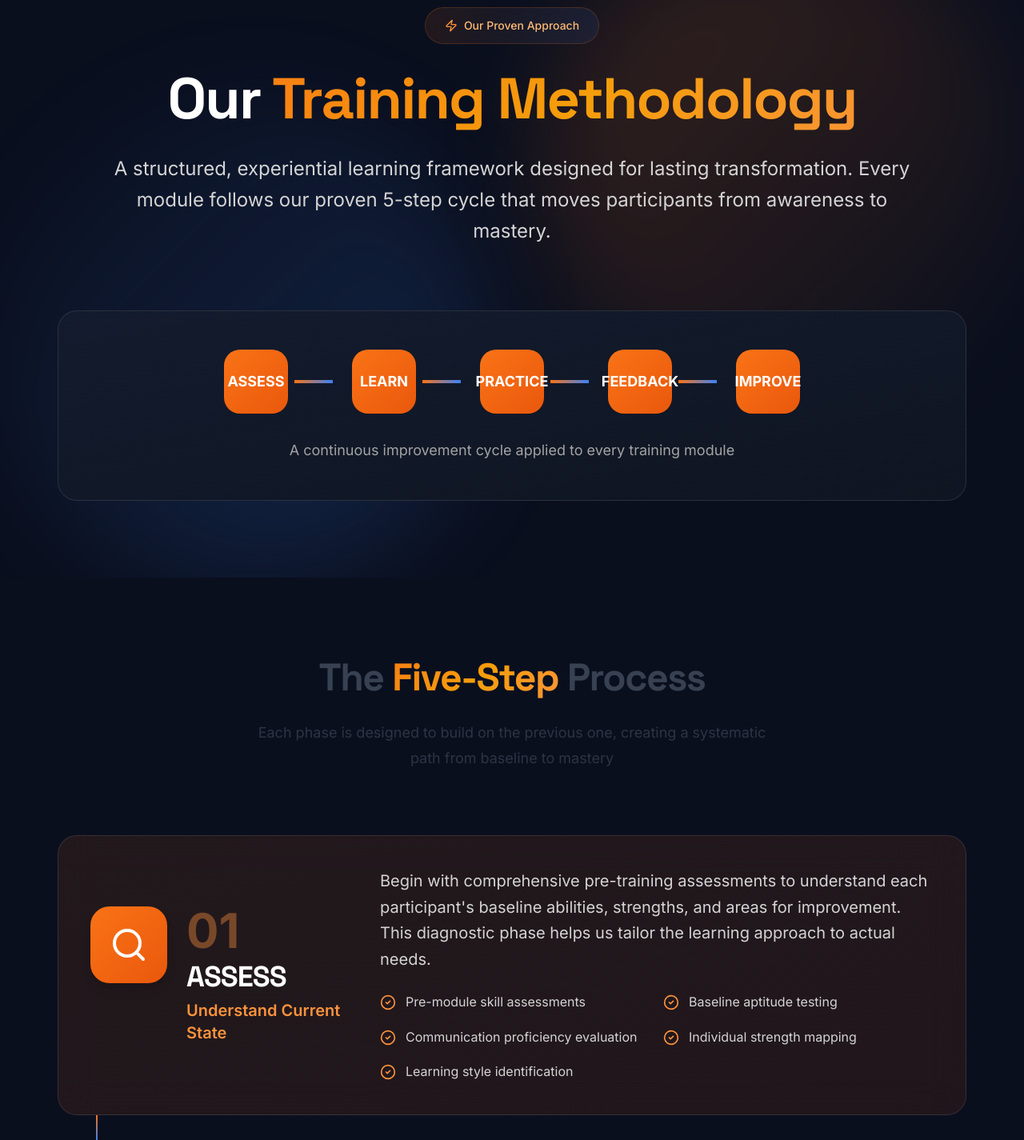
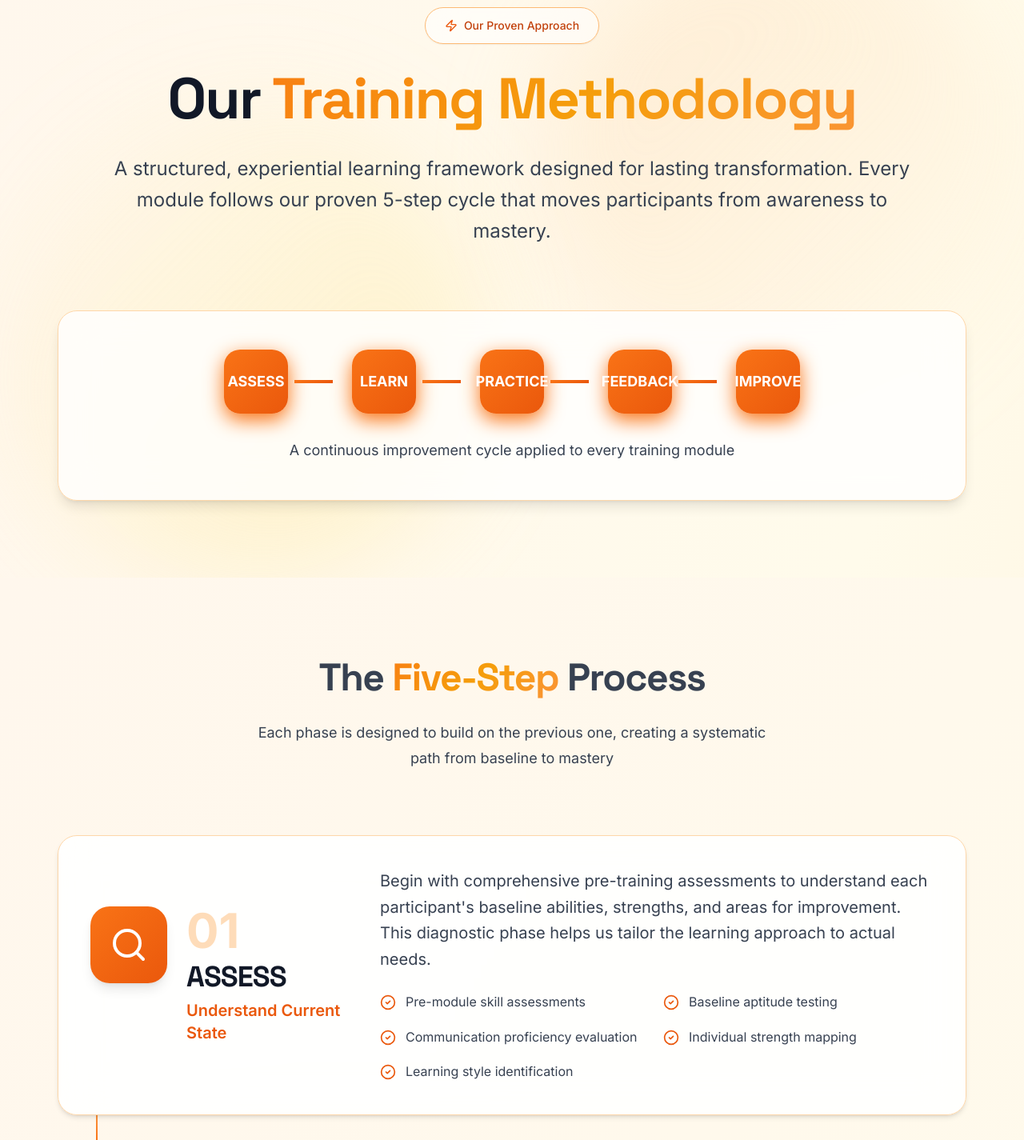
Before and after one commit to amanmodak98/4ah, a Next.js app: page /methodology in a window 1280 px wide. Shown: the part 220-1645 px from the top of the page at 80% size. Built offline with nearby package versions, Linux system fonts and the light colour scheme.

Commit message:
feat: Update contact phone number across multiple components for consistency

```diff
--- a/src/app/contact/page.tsx
+++ b/src/app/contact/page.tsx
@@ -265,7 +265,7 @@ export default function ContactPage() {
                 <div className="space-y-5">
                   {[
                     { icon: Mail,     label: 'Email',    value: 'info@4ah.in',          href: 'mailto:info@4ah.in',  colorClass: 'bg-orange/10',    textClass: 'text-orange'    },
-                    { icon: Phone,    label: 'Phone',    value: '+91 99999 99999',       href: 'tel:+919999999999',   colorClass: 'bg-purple/10',    textClass: 'text-purple'    },
+                    { icon: Phone,    label: 'Phone',    value: '+91 9152053225',       href: 'tel:+919152053225',   colorClass: 'bg-purple/10',    textClass: 'text-purple'    },
                     { icon: MapPin,   label: 'Location', value: 'India',                 href: null,                  colorClass: 'bg-teal/10',      textClass: 'text-teal'      },
                     { icon: Calendar, label: 'Hours',    value: 'Mon-Sat: 9 AM - 6 PM', href: null,                  colorClass: 'bg-blue-500/10',  textClass: 'text-blue-500'  },
                   ].map((item) => (
--- a/src/app/globals.css
+++ b/src/app/globals.css
@@ -485,10 +485,9 @@
 
   .section-subtitle {
     font-size: 1.125rem;
-    color: inherit;
+    color: #374151;
     max-width: 42rem;
     line-height: 1.8;
-    opacity: 0.75;
   }
 
   /* Secondary / ghost button — works on both dark and light backgrounds */
--- a/src/app/methodology/page.tsx
+++ b/src/app/methodology/page.tsx
@@ -167,7 +167,7 @@ export default function MethodologyPage() {
   ]);
 
   return (
-    <main className="min-h-screen pt-20 bg-[#0A0F1E]">
+    <main className="min-h-screen pt-20 bg-gradient-to-br from-orange-50 via-amber-50 to-orange-100">
       {/* JSON-LD Schema */}
       <script
         type="application/ld+json"
@@ -188,8 +188,8 @@ export default function MethodologyPage() {
       {/* Hero Section */}
       <section className="section-padding relative overflow-hidden">
         <div className="absolute inset-0">
-          <div className="absolute top-0 right-0 w-[600px] h-[600px] bg-gradient-to-br from-orange-500/20 to-transparent rounded-full blur-3xl" />
-          <div className="absolute bottom-0 left-0 w-[600px] h-[600px] bg-gradient-to-tl from-blue-500/20 to-transparent rounded-full blur-3xl" />
+          <div className="absolute top-0 right-0 w-[600px] h-[600px] bg-gradient-to-br from-orange-200/40 to-transparent rounded-full blur-3xl" />
+          <div className="absolute bottom-0 left-0 w-[600px] h-[600px] bg-gradient-to-tl from-amber-200/40 to-transparent rounded-full blur-3xl" />
         </div>
 
         <div className="container-custom relative z-10">
@@ -199,16 +199,16 @@ export default function MethodologyPage() {
             transition={{ duration: 0.6 }}
             className="text-center max-w-5xl mx-auto mb-20"
           >
-            <div className="inline-flex items-center space-x-2 bg-gradient-to-r from-orange-500/10 to-blue-500/10 border border-orange-500/20 rounded-full px-6 py-3 backdrop-blur-xl mb-8">
-              <Zap className="w-4 h-4 text-orange-400" />
-              <span className="text-sm font-medium text-orange-300">Our Proven Approach</span>
+            <div className="inline-flex items-center space-x-2 bg-white/60 border border-orange-300 rounded-full px-6 py-3 backdrop-blur-xl mb-8 shadow-sm">
+              <Zap className="w-4 h-4 text-orange-600" />
+              <span className="text-sm font-medium text-orange-700">Our Proven Approach</span>
             </div>
 
-            <h1 className="text-5xl md:text-6xl lg:text-7xl font-bold text-white mb-8 leading-tight">
+            <h1 className="text-5xl md:text-6xl lg:text-7xl font-bold text-gray-900 mb-8 leading-tight">
               Our <span className="text-gradient-animate">Training Methodology</span>
             </h1>
 
-            <p className="text-2xl text-neutral-300 leading-relaxed mb-8">
+            <p className="text-2xl text-gray-700 leading-relaxed mb-8">
               A structured, experiential learning framework designed for lasting transformation.
               Every module follows our proven 5-step cycle that moves participants from awareness to mastery.
             </p>
@@ -221,7 +221,7 @@ export default function MethodologyPage() {
             transition={{ duration: 0.8 }}
             className="relative max-w-6xl mx-auto"
           >
-            <div className="bg-gradient-to-br from-[#131B2E] to-[#0F1521] border border-white/10 rounded-3xl p-12 backdrop-blur-xl">
+            <div className="bg-white/80 border border-orange-200 rounded-3xl p-12 backdrop-blur-xl shadow-lg">
               <div className="flex flex-col md:flex-row items-center justify-center space-y-6 md:space-y-0 md:space-x-4 flex-wrap">
                 {['ASSESS', 'LEARN', 'PRACTICE', 'FEEDBACK', 'IMPROVE'].map((step, index) => (
                   <div key={step} className="flex items-center">
@@ -231,7 +231,7 @@ export default function MethodologyPage() {
                       transition={{ duration: 0.4, delay: 0.2 + index * 0.1 }}
                       className="flex items-center"
                     >
-                      <div className="w-20 h-20 rounded-2xl bg-gradient-to-br from-orange-500 to-orange-600 flex items-center justify-center shadow-glow-orange">
+                      <div className="w-20 h-20 rounded-2xl bg-gradient-to-br from-orange-500 to-orange-600 flex items-center justify-center shadow-orange">
                         <span className="text-white font-bold text-lg">{step}</span>
                       </div>
                     </motion.div>
@@ -240,13 +240,13 @@ export default function MethodologyPage() {
                         initial={{ width: 0 }}
                         animate={{ width: '3rem' }}
                         transition={{ duration: 0.4, delay: 0.4 + index * 0.1 }}
-                        className="hidden md:block h-1 bg-gradient-to-r from-orange-500 to-blue-500 mx-2"
+                        className="hidden md:block h-1 bg-gradient-to-r from-orange-500 to-orange-600 mx-2"
                       />
                     )}
                   </div>
                 ))}
               </div>
-              <p className="text-center text-neutral-400 mt-8 text-lg">
+              <p className="text-center text-gray-700 mt-8 text-lg">
                 A continuous improvement cycle applied to every training module
               </p>
             </div>
@@ -255,7 +255,7 @@ export default function MethodologyPage() {
       </section>
 
       {/* Detailed Methodology Steps */}
-      <section ref={stepsRef} className="section-padding bg-[#0A0F1E]">
+      <section ref={stepsRef} className="section-padding bg-gradient-to-br from-orange-50 to-amber-50">
         <div className="container-custom">
           <motion.div
             initial={{ opacity: 0, y: 30 }}
@@ -282,10 +282,10 @@ export default function MethodologyPage() {
               >
                 {/* Connecting Line */}
                 {index < methodologySteps.length - 1 && (
-                  <div className="absolute left-12 top-full w-0.5 h-8 bg-gradient-to-b from-orange-500 to-blue-500 z-0 hidden lg:block" />
+                  <div className="absolute left-12 top-full w-0.5 h-8 bg-gradient-to-b from-orange-400 to-orange-500 z-0 hidden lg:block" />
                 )}
 
-                <div className={`relative bg-gradient-to-br ${step.bgColor} border border-white/10 hover:border-white/20 rounded-3xl p-10 backdrop-blur-xl transition-all duration-500`}>
+                <div className={`relative bg-white/90 border border-orange-200 hover:border-orange-300 rounded-3xl p-10 backdrop-blur-xl transition-all duration-500 shadow-md hover:shadow-lg`}>
                   <div className="grid grid-cols-1 lg:grid-cols-12 gap-8 items-center">
                     {/* Left: Icon & Title */}
                     <div className="lg:col-span-4">
@@ -294,24 +294,24 @@ export default function MethodologyPage() {
                           <step.icon className="w-12 h-12 text-white" />
                         </div>
                         <div>
-                          <div className="text-6xl font-bold text-orange-400/40 mb-2">{step.number}</div>
-                          <h3 className="text-4xl font-bold text-white mb-2">{step.title}</h3>
-                          <p className="text-xl text-orange-400 font-semibold">{step.subtitle}</p>
+                          <div className="text-6xl font-bold text-orange-300/50 mb-2">{step.number}</div>
+                          <h3 className="text-4xl font-bold text-gray-900 mb-2">{step.title}</h3>
+                          <p className="text-xl text-orange-600 font-semibold">{step.subtitle}</p>
                         </div>
                       </div>
                     </div>
 
                     {/* Right: Description & Details */}
                     <div className="lg:col-span-8">
-                      <p className="text-xl text-neutral-300 leading-relaxed mb-6">
+                      <p className="text-xl text-gray-700 leading-relaxed mb-6">
                         {step.description}
                       </p>
 
                       <div className="grid grid-cols-1 sm:grid-cols-2 gap-4">
                         {step.details.map((detail, idx) => (
                           <div key={idx} className="flex items-start space-x-3">
-                            <CheckCircle2 className="w-5 h-5 text-orange-400 flex-shrink-0 mt-1" />
-                            <span className="text-neutral-300">{detail}</span>
+                            <CheckCircle2 className="w-5 h-5 text-orange-600 flex-shrink-0 mt-1" />
+                            <span className="text-gray-700">{detail}</span>
                           </div>
                         ))}
                       </div>
@@ -325,10 +325,10 @@ export default function MethodologyPage() {
       </section>
 
       {/* Core Principles */}
-      <section ref={principlesRef} className="section-padding relative overflow-hidden">
+      <section ref={principlesRef} className="section-padding relative overflow-hidden bg-gradient-to-br from-amber-50 to-orange-100">
         <div className="absolute inset-0">
-          <div className="absolute top-0 left-0 w-96 h-96 bg-gradient-to-br from-purple-500/10 to-transparent rounded-full blur-3xl" />
-          <div className="absolute bottom-0 right-0 w-96 h-96 bg-gradient-to-tl from-pink-500/10 to-transparent rounded-full blur-3xl" />
+          <div className="absolute top-0 left-0 w-96 h-96 bg-gradient-to-br from-orange-200/30 to-transparent rounded-full blur-3xl" />
+          <div className="absolute bottom-0 right-0 w-96 h-96 bg-gradient-to-tl from-amber-200/30 to-transparent rounded-full blur-3xl" />
         </div>
 
         <div className="container-custom relative z-10">
@@ -338,10 +338,10 @@ export default function MethodologyPage() {
             transition={{ duration: 0.6 }}
             className="text-center mb-20"
           >
-            <h2 className="section-title mb-6">
+            <h2 className="section-title mb-6 text-gray-900">
               Core <span className="text-gradient-animate">Training Principles</span>
             </h2>
-            <p className="section-subtitle mx-auto">
+            <p className="section-subtitle mx-auto text-gray-700">
               The foundational beliefs that shape every program we design and deliver
             </p>
           </motion.div>
@@ -356,13 +356,13 @@ export default function MethodologyPage() {
                 whileHover={{ y: -10, scale: 1.02 }}
                 className="group relative"
               >
-                <div className="absolute inset-0 bg-gradient-to-br from-orange-500/20 to-blue-500/20 rounded-3xl blur-xl opacity-0 group-hover:opacity-100 transition-all duration-500" />
-                <div className="relative h-full bg-gradient-to-br from-[#131B2E] to-[#0F1521] border border-white/10 group-hover:border-white/20 rounded-3xl p-8 backdrop-blur-xl transition-all duration-500">
+                <div className="absolute inset-0 bg-gradient-to-br from-orange-300/30 to-amber-300/30 rounded-3xl blur-xl opacity-0 group-hover:opacity-100 transition-all duration-500" />
+                <div className="relative h-full bg-white/90 border border-orange-200 group-hover:border-orange-300 rounded-3xl p-8 backdrop-blur-xl transition-all duration-500 shadow-md">
                   <div className="w-16 h-16 rounded-2xl bg-gradient-to-br from-orange-500 to-orange-600 flex items-center justify-center mb-6 shadow-lg group-hover:scale-110 transition-transform duration-300">
                     <principle.icon className="w-8 h-8 text-white" />
                   </div>
-                  <h3 className="text-2xl font-bold text-white mb-4">{principle.title}</h3>
-                  <p className="text-neutral-400 leading-relaxed">{principle.description}</p>
+                  <h3 className="text-2xl font-bold text-gray-900 mb-4">{principle.title}</h3>
+                  <p className="text-gray-700 leading-relaxed">{principle.description}</p>
                 </div>
               </motion.div>
             ))}
@@ -371,7 +371,7 @@ export default function MethodologyPage() {
       </section>
 
       {/* Delivery Framework */}
-      <section ref={deliveryRef} className="section-padding bg-[#0A0F1E]">
+      <section ref={deliveryRef} className="section-padding bg-gradient-to-br from-orange-50 to-amber-50">
         <div className="container-custom">
           <motion.div
             initial={{ opacity: 0, y: 30 }}
@@ -379,10 +379,10 @@ export default function MethodologyPage() {
             transition={{ duration: 0.6 }}
             className="text-center mb-16"
           >
-            <h2 className="section-title mb-6">
+            <h2 className="section-title mb-6 text-gray-900">
               <span className="text-gradient-animate">Delivery Framework</span>
             </h2>
-            <p className="section-subtitle mx-auto">
+            <p className="section-subtitle mx-auto text-gray-700">
               Flexible, practical, and institution-friendly implementation
             </p>
           </motion.div>
@@ -425,15 +425,15 @@ export default function MethodologyPage() {
                 initial={{ opacity: 0, y: 20 }}
                 animate={deliveryInView ? { opacity: 1, y: 0 } : {}}
                 transition={{ duration: 0.5, delay: index * 0.1 }}
-                className="bg-gradient-to-br from-white/5 to-white/0 border border-white/10 hover:border-orange-500/30 rounded-2xl p-8 backdrop-blur-xl transition-all duration-300"
+                className="bg-white/90 border border-orange-200 hover:border-orange-400 rounded-2xl p-8 backdrop-blur-xl transition-all duration-300 shadow-md hover:shadow-lg"
               >
                 <div className="flex items-start space-x-4">
                   <div className="w-14 h-14 rounded-xl bg-gradient-to-br from-orange-500 to-orange-600 flex items-center justify-center flex-shrink-0">
                     <item.icon className="w-7 h-7 text-white" />
                   </div>
                   <div>
-                    <h3 className="text-xl font-bold text-white mb-2">{item.title}</h3>
-                    <p className="text-neutral-400 leading-relaxed">{item.value}</p>
+                    <h3 className="text-xl font-bold text-gray-900 mb-2">{item.title}</h3>
+                    <p className="text-gray-700 leading-relaxed">{item.value}</p>
                   </div>
                 </div>
               </motion.div>
@@ -443,9 +443,9 @@ export default function MethodologyPage() {
       </section>
 
       {/* CTA Section */}
-      <section ref={ctaRef} className="section-padding relative overflow-hidden">
+      <section ref={ctaRef} className="section-padding relative overflow-hidden bg-gradient-to-br from-amber-50 to-orange-100">
         <div className="absolute inset-0">
-          <div className="absolute top-1/2 left-1/2 -translate-x-1/2 -translate-y-1/2 w-[800px] h-[800px] bg-gradient-radial from-orange-500/20 to-transparent rounded-full blur-3xl" />
+          <div className="absolute top-1/2 left-1/2 -translate-x-1/2 -translate-y-1/2 w-[800px] h-[800px] bg-gradient-radial from-orange-300/30 to-transparent rounded-full blur-3xl" />
         </div>
 
         <div className="container-custom relative z-10">
@@ -453,13 +453,13 @@ export default function MethodologyPage() {
             initial={{ opacity: 0, y: 30 }}
             animate={ctaInView ? { opacity: 1, y: 0 } : {}}
             transition={{ duration: 0.6 }}
-            className="bg-gradient-to-br from-[#131B2E] to-[#0F1521] border border-white/10 rounded-3xl p-16 backdrop-blur-xl text-center"
+            className="bg-white/90 border border-orange-200 rounded-3xl p-16 backdrop-blur-xl text-center shadow-xl"
           >
-            <Zap className="w-20 h-20 text-orange-400 mx-auto mb-8" />
-            <h2 className="text-5xl font-bold text-white mb-6">
+            <Zap className="w-20 h-20 text-orange-600 mx-auto mb-8" />
+            <h2 className="text-5xl font-bold text-gray-900 mb-6">
               Experience Our <span className="text-gradient-animate">Methodology</span> in Action
             </h2>
-            <p className="text-2xl text-neutral-300 max-w-3xl mx-auto mb-10 leading-relaxed">
+            <p className="text-2xl text-gray-700 max-w-3xl mx-auto mb-10 leading-relaxed">
               See how our proven 5-step process transforms participants into industry-ready professionals
             </p>
 
@@ -468,7 +468,7 @@ export default function MethodologyPage() {
                 Request a Demo Session
                 <ArrowRight className="inline-block ml-2 w-6 h-6 group-hover:translate-x-1 transition-transform" />
               </Link>
-              <Link href="/flagship-program" className="btn btn-secondary text-lg group">
+              <Link href="/flagship-program" className="btn btn-outline text-lg group">
                 View Our Programs
                 <Target className="inline-block ml-2 w-6 h-6" />
               </Link>
--- a/src/app/privacy-policy/page.tsx
+++ b/src/app/privacy-policy/page.tsx
@@ -233,8 +233,8 @@ export default function PrivacyPolicyPage() {
                   </div>
                   <div className="flex items-center gap-3">
                     <Phone className="w-5 h-5 text-orange" />
-                    <a href="tel:+919999999999" className="text-gray-700 hover:text-orange transition-colors">
-                      +91 99999 99999
+                    <a href="tel:+919152053225" className="text-gray-700 hover:text-orange transition-colors">
+                      +91 9152053225
                     </a>
                   </div>
                 </div>
--- a/src/app/terms/page.tsx
+++ b/src/app/terms/page.tsx
@@ -358,8 +358,8 @@ export default function TermsPage() {
                   </div>
                   <div className="flex items-center gap-3">
                     <Phone className="w-5 h-5 text-orange" />
-                    <a href="tel:+919999999999" className="text-gray-700 hover:text-orange transition-colors">
-                      +91 99999 99999
+                    <a href="tel:+919152053225" className="text-gray-700 hover:text-orange transition-colors">
+                      +91 9152053225
                     </a>
                   </div>
                 </div>
--- a/src/components/Footer.tsx
+++ b/src/components/Footer.tsx
@@ -58,6 +58,10 @@ export default function Footer() {
               <div className="flex items-center text-neutral-400 hover:text-orange-400 transition-colors">
                 <Mail className="w-5 h-5 mr-3 text-orange-500" />
                 <a href="mailto:info@4ah.in">info@4ah.in</a>
+              </div>
+              <div className="flex items-center text-neutral-400 hover:text-orange-400 transition-colors">
+                <Phone className="w-5 h-5 mr-3 text-orange-500" />
+                <a href="tel:+919152053225">+91 9152053225</a>
               </div>
               <div className="flex items-center text-neutral-400">
                 <MapPin className="w-5 h-5 mr-3 text-orange-500" />
--- a/src/components/layout/Footer.tsx
+++ b/src/components/layout/Footer.tsx
@@ -90,9 +90,9 @@ export default function Footer() {
                 <Mail className="w-4 h-4 flex-shrink-0" />
                 info@4ah.in
               </a>
-              <a href="tel:+919999999999" className="flex items-center gap-2 text-sm text-gray-400 hover:text-orange transition-colors">
+              <a href="tel:+919152053225" className="flex items-center gap-2 text-sm text-gray-400 hover:text-orange transition-colors">
                 <Phone className="w-4 h-4 flex-shrink-0" />
-                +91 99999 99999
+                +91 9152053225
               </a>
             </div>
 
```
